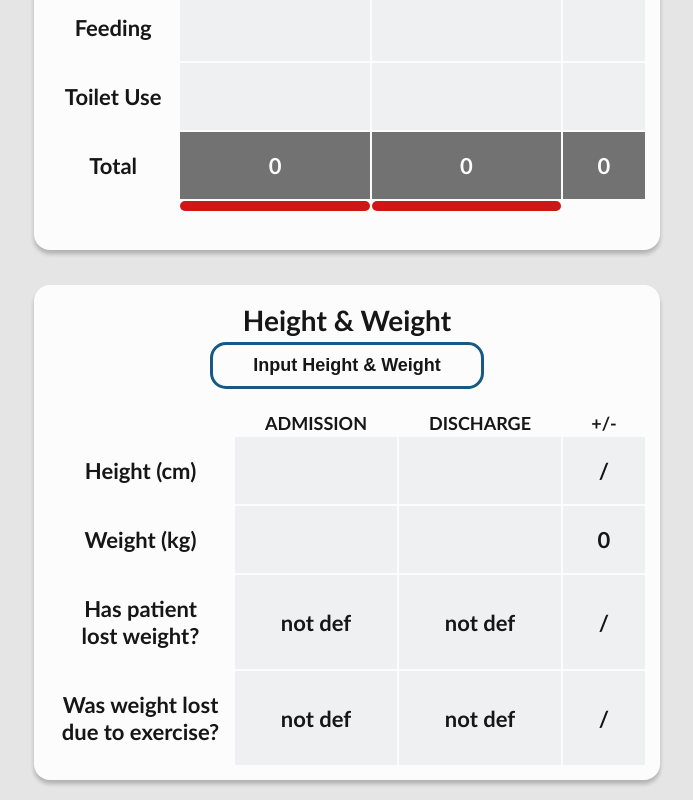
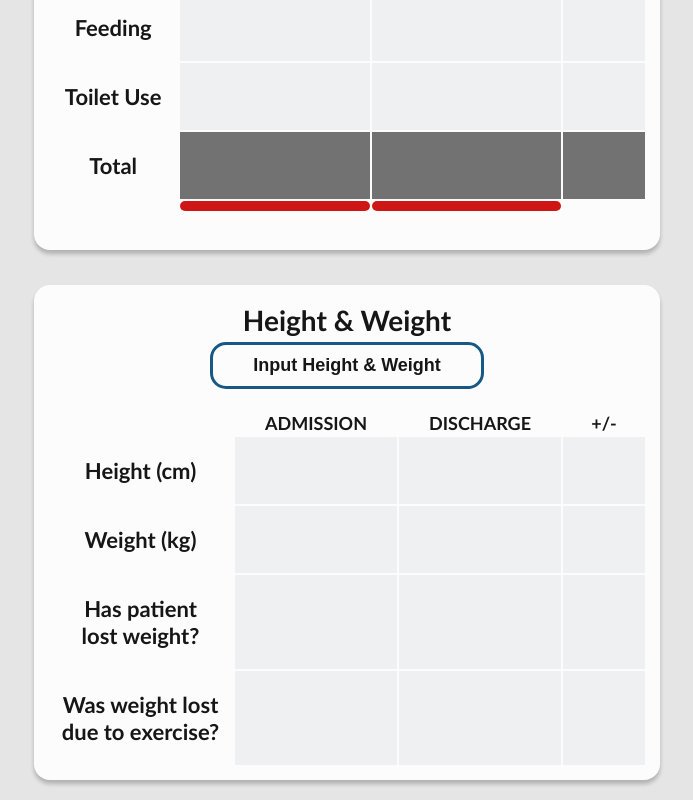
Before and after one commit to Is-Sharples/GAPT2022, a React (Create React App) app: page /Summary in a window 1280 px wide. Shown: the part 1100-1900 px from the top of the page, without its empty margins (293-986 px from the left). Built offline with nearby package versions, Linux system fonts and the light colour scheme.

Commit message:
Removed Excess Notations

```diff
--- a/src/components/Summary.js
+++ b/src/components/Summary.js
@@ -71,6 +71,10 @@ export default function Summary(props) {
     console.log("Dblist",Dblist);
 
     useEffect(() => {
+        localStorage.setItem("hwrun",JSON.stringify(hwex));
+    }, [hwex]);
+
+    useEffect(() => {
         if (localStorage.getItem("Brun")>2){
             localStorage.setItem("Brun",JSON.stringify(0));
             const Barthelex = JSON.parse(localStorage.getItem("Brun"));
@@ -125,9 +129,10 @@ export default function Summary(props) {
 
         //localStorage.setItem("dhw",JSON.stringify(0));
         //localStorage.setItem("hwrun",JSON.stringify(0));
+        //setHwex(0);
         const DHW = JSON.parse(localStorage.getItem("dhw"));
         if (DHW) {
-            setDHW({height: props.height, weight: props.weight, weightloss: props.weightloss, exercise: props.exercise});
+            setDHW({height: DHW.height, weight: DHW.weight, weightloss: DHW.weightloss, exercise: DHW.exercise});
         }
 
     }, []);
@@ -145,9 +150,7 @@ console.log("hwrun:", hwex);
         localStorage.setItem("Brun",JSON.stringify(Barthelex));
     }, [Barthelex]);
 
-    useEffect(() => {
-        localStorage.setItem("hwrun",JSON.stringify(hwex));
-    }, [hwex]);
+
 
     useEffect(() => {
         localStorage.setItem("ablist",JSON.stringify(Ablist));
@@ -159,11 +162,11 @@ console.log("hwrun:", hwex);
 
     useEffect(() => {
         localStorage.setItem("ahw", JSON.stringify(AHW));
-    }, []);
+    }, [AHW]);
 
     useEffect(() => {
         localStorage.setItem("dhw", JSON.stringify(DHW));
-    }, []);
+    }, [DHW]);
 
     //console.log("local ablist:", localStorage.getItem("ablist"));
     //console.log("local dblist:", localStorage.getItem("dblist"));
@@ -187,7 +190,10 @@ console.log("hwrun:", hwex);
 
     if(hwex < 3){
         if(height === "true"){
+            //height = "false";
             hwindex = hwex+1;
+            console.log("in");
+            console.log("hwex:", hwex);
             localStorage.setItem("hwrun",JSON.stringify(hwindex));
             return <Height age = {60} gender = {'Male'}/>
         }
@@ -217,12 +223,12 @@ console.log("hwrun:", hwex);
         console.log("dbDefined");
     }
 
-    if (AHW.height === ''){
+    if (AHW.height === ""){
         if (props.height !== undefined && hwex === 0){
             setAHW({height: props.height, weight: props.weight, weightloss: props.weightloss, exercise: props.exercise});
         }
     }
-    if (DHW.height === ''){
+    if (DHW.height === ""){
         if (props.height !== undefined && hwex === 2){
             setDHW({height: props.height, weight: props.weight, weightloss: props.weightloss, exercise: props.exercise});
         }
@@ -347,9 +353,9 @@ console.log("hwrun:", hwex);
                         </tr>
                         <tr className="grid-data">
                             <td className="section">Total</td>
-                            <td className="total">{calcAbtotal() < 0 ? "" : calcAbtotal()}</td>
-                            <td className="total">{calcDbtotal() < 0 ? "" : calcDbtotal()}</td>
-                            <td className="total">{calcAbtotal()!= undefined && calcDbtotal()!=undefined ? calcDbtotal() - calcAbtotal() : ""}</td>
+                            <td className="total">{Ablist[0]===undefined ? "" : calcAbtotal()}</td>
+                            <td className="total">{Dblist[0]===undefined ? "" : calcDbtotal()}</td>
+                            <td className="total">{Ablist[0]!== undefined && Dblist[0]!== undefined ? calcDbtotal() - calcAbtotal() : ""}</td>
                         </tr>
                         <tr >
                             <td></td>
@@ -382,25 +388,25 @@ console.log("hwrun:", hwex);
                             <td className="section">Height (cm)</td>
                             <td className="grid-row">{AHW.height}</td>
                             <td className="grid-row">{DHW.height}</td>
-                            <td className="total-diff">/</td>
+                            <td className="total-diff">{(AHW.height)=== "" && (DHW.height)=== "" ? "" : "/"}</td>
                         </tr>
                         <tr className="grid-data">
                             <td className="section">Weight (kg)</td>
                             <td>{AHW.weight}</td>
                             <td>{DHW.weight}</td>
-                            <td className="total-diff">{DHW.weight - AHW.weight}</td>
+                            <td className="total-diff">{(AHW.weight)==="" && (DHW.weight)==="" ? "" : DHW.weight - AHW.weight}</td>
                         </tr>
                         <tr className="grid-data">
                             <td className="section">Has patient<br></br>lost weight?</td>
-                            <td>{(AHW.weightloss) ? (AHW.weightloss === 0 ? "No" : "Yes" ) : "not def"}</td>
-                            <td>{(DHW.weightloss) ? (DHW.weightloss === 0 ? "No" : "Yes" ) : "not def"}</td>
-                            <td className="total-diff">/</td>
+                            <td>{(AHW.weight) ? (AHW.weightloss === 0 ? "No" : "Yes" ) : ""}</td>
+                            <td>{(DHW.weight) ? (DHW.weightloss === 0 ? "No" : "Yes" ) : ""}</td>
+                            <td className="total-diff">{(AHW.weight)==="" && (DHW.weight)==="" ? "" : "/"}</td>
                         </tr>
                         <tr className="grid-data">
                             <td className="section">Was weight lost<br></br>due to exercise?</td>
-                            <td>{(AHW.exercise) ? AHW.exercise === 1 ? "Yes" : "/" : "not def"}</td>
-                            <td>{(DHW.exercise) ? DHW.exercise === 1 ? "Yes" : "/" : "not def"}</td>
-                            <td className="total-diff">/</td>
+                            <td>{(AHW.weight) ? (AHW.exercise === 1 ? "Yes" : "/") : ""}</td>
+                            <td>{(DHW.weight) ? (DHW.exercise === 1 ? "Yes" : "/") : ""}</td>
+                            <td className="total-diff">{(AHW.weight)==="" && (DHW.weight)==="" ? "": "/"}</td>
                         </tr>
                     </tbody>
                 </table>
```
